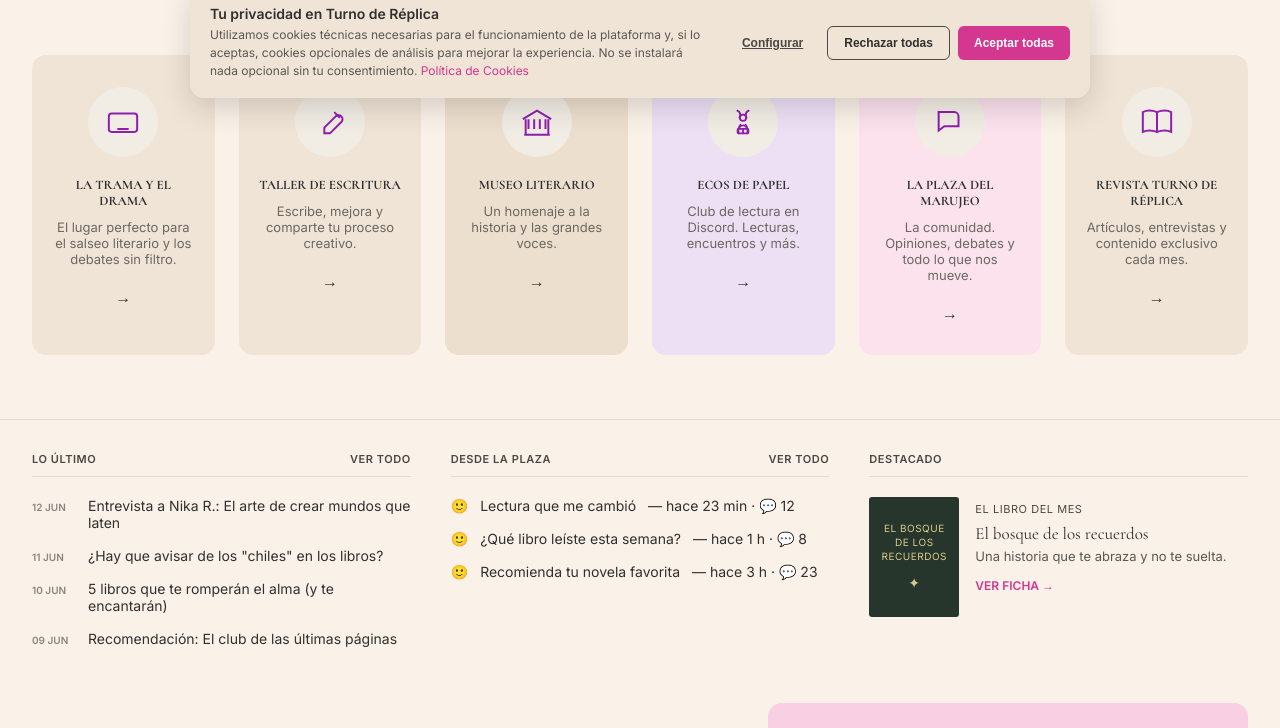
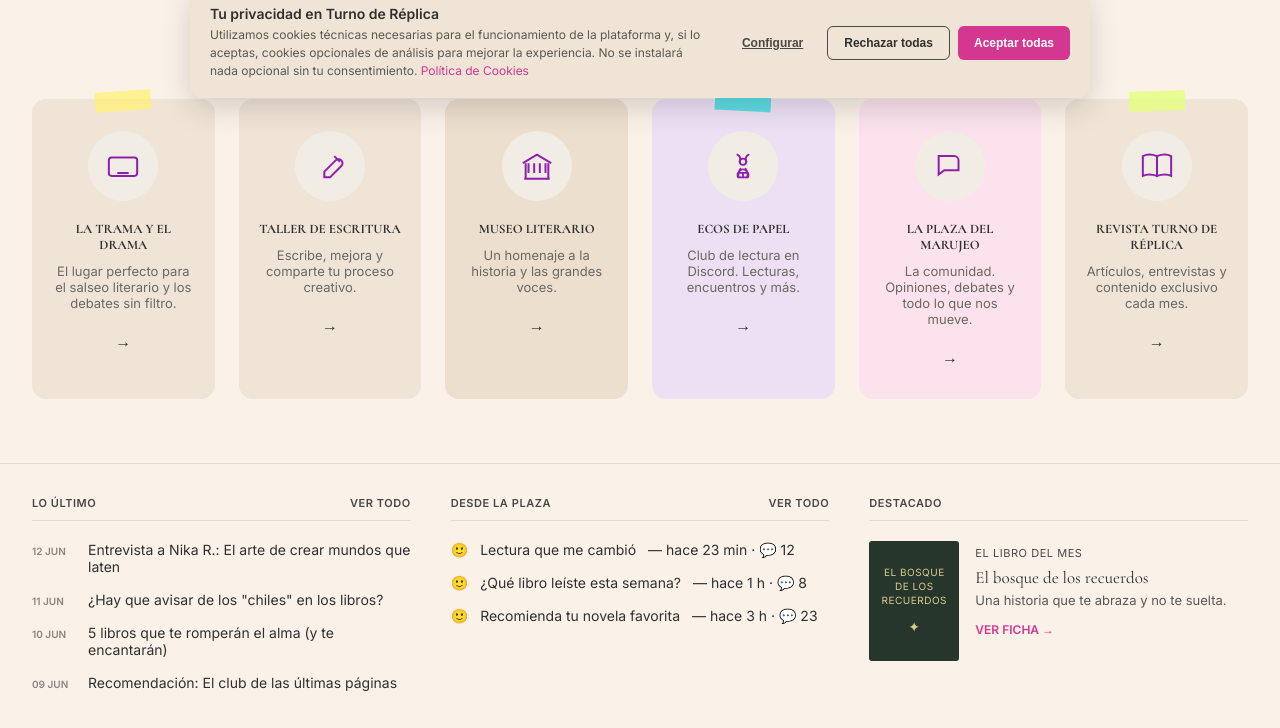
Before and after one commit to nikaR-cyber/turno-de-replica, an Eleventy site: page index.html in a window 1280 px wide. Shown: the part 686-1414 px from the top of the page. Built offline with nearby package versions, Linux system fonts and the light colour scheme; Eleventy itself is replaced by a stand-in of ours; files that its build step writes are made by us from their sources.

Commit message:
Add files via upload

```diff
--- a/home-estilos.css
+++ b/home-estilos.css
@@ -23,8 +23,8 @@
   .logo-block h1{font-size:24px;font-weight:700;letter-spacing:-0.02em;margin:0;display:flex;align-items:center;gap:6px;}
   .logo-block h1 em{font-style:italic;font-weight:400;}
   .logo-block p{font-size:10px;letter-spacing:0.2em;color:var(--accent);text-transform:uppercase;font-weight:600;margin:4px 0 0;}
-  .site-logo{height:44px;width:auto;display:block;margin-bottom:4px;}
-  @media (max-width:900px){ .site-logo{height:36px;} }
+  .site-logo{height:84px;width:auto;display:block;margin-bottom:8px;}
+  @media (max-width:900px){ .site-logo{height:60px;} }
   nav{display:flex;gap:24px;font-size:14px;color:var(--ink-mute);flex-wrap:wrap;}
   nav a:hover{color:var(--accent);}
   .icons{display:flex;gap:20px;color:var(--ink-mute);}
@@ -64,15 +64,19 @@
   .sticker{position:absolute;bottom:-20px;right:-20px;background:var(--pill);color:var(--ink);border-radius:50%;width:110px;height:110px;display:flex;align-items:center;justify-content:center;text-align:center;font-size:11px;font-weight:700;text-transform:uppercase;transform:rotate(15deg);box-shadow:0 10px 25px rgba(0,0,0,.2);flex-shrink:0;}
   .taglist{display:flex;flex-direction:column;gap:24px;font-family:'Inter',serif;font-size:18px;color:var(--ink-soft);}
   .taglist span{display:flex;align-items:center;gap:10px;}
-  .cards{max-width:1600px;margin:0 auto;padding:32px;display:grid;grid-template-columns:repeat(6,1fr);gap:24px;}
-  .card{padding:32px 20px;border-radius:14px;text-align:center;background:var(--card);cursor:pointer;transition:.2s;}
+  .cards{max-width:1600px;margin:0 auto;padding:32px;display:grid;grid-template-columns:repeat(6,1fr);gap:24px;position:relative;}
+  .card{padding:32px 20px;border-radius:14px;text-align:center;background:var(--card);cursor:pointer;transition:.2s;position:relative;overflow:visible;}
+  .card:nth-child(1)::before,.card:nth-child(4)::before,.card:nth-child(6)::before{content:"";position:absolute;top:-8px;left:50%;transform:translateX(-50%) rotate(-4deg);width:56px;height:20px;background:var(--highlight);opacity:.8;z-index:2;}
+  .card:nth-child(4)::before{background:var(--interaction);transform:translateX(-50%) rotate(3deg);}
+  .card:nth-child(6)::before{background:var(--marker);transform:translateX(-50%) rotate(-2deg);}
   .card:nth-child(3){background:var(--card-alt);}
   .card:nth-child(4){background:var(--card-purple);}
   .card:nth-child(5){background:var(--card-pink);}
   .icon-circle{width:70px;height:70px;border-radius:50%;background:#F2EDE4;display:flex;align-items:center;justify-content:center;margin:0 auto 20px;}
   .card h3{font-size:13px;text-transform:uppercase;font-weight:700;margin:0 0 10px;}
   .card p{font-family:'Inter',serif;font-size:13px;color:#6B6862;margin:0 0 20px;min-height:48px;}
-  .bottom{max-width:1600px;margin:32px auto 0;padding:32px;border-top:1px solid var(--line);display:grid;grid-template-columns:repeat(3,1fr);gap:40px;}
+  .bottom{max-width:1600px;margin:32px auto 0;padding:32px;border-top:1px solid var(--line);display:grid;grid-template-columns:repeat(3,1fr);gap:40px;position:relative;}
+  .star-4{top:10px;right:38%;width:18px;height:18px;transform:rotate(-15deg);}
   .col h4{font-size:11px;text-transform:uppercase;letter-spacing:0.05em;color:var(--ink-mute);border-bottom:1px solid var(--line);padding-bottom:10px;margin:0 0 20px;display:flex;justify-content:space-between;}
   .col ul{list-style:none;margin:0;padding:0;display:flex;flex-direction:column;gap:16px;}
   .col li{display:flex;gap:12px;align-items:baseline;font-family:'Inter',serif;font-size:14px;}
```
